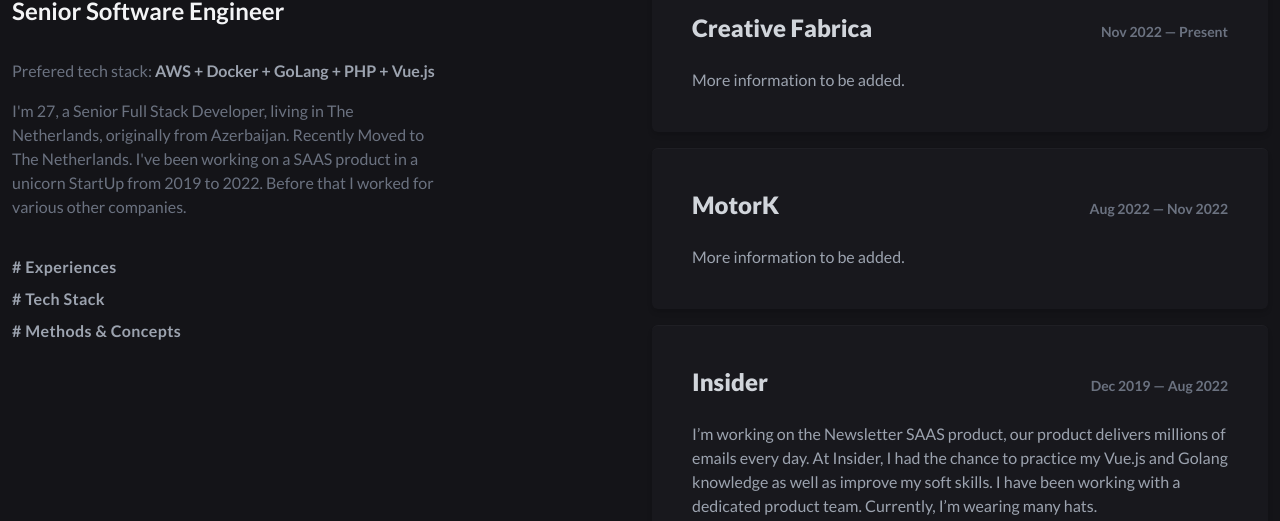
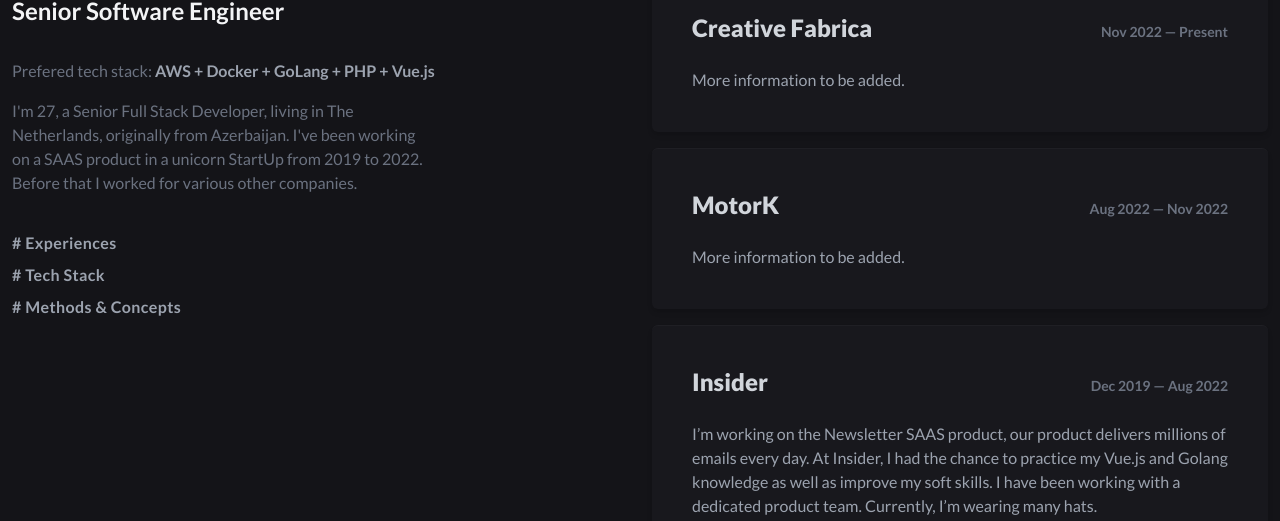
Before and after one commit to agilasadi/agilasadi.github.io, a plain HTML site: page index.html in a window 1280 px wide. Shown: the part 145-666 px from the top of the page. Drawn offline with Linux system fonts and the light colour scheme.

Commit message:
fixing description

```diff
--- a/index.html
+++ b/index.html
@@ -24,7 +24,7 @@
 					<p class="text-gray-500 pt-8">Prefered tech stack:
 						<b class="text-gray-400">AWS + Docker + GoLang + PHP + Vue.js</b></p>
 					<p class="text-gray-500 pt-4 lg:pr-32 xl:pr-48">
-						I'm 27, a Senior Full Stack Developer, living in The Netherlands, originally from Azerbaijan. Recently Moved to The Netherlands. I've been
+						I'm 27, a Senior Full Stack Developer, living in The Netherlands, originally from Azerbaijan. I've been
 						working on a SAAS product in a unicorn StartUp from 2019 to 2022. Before that I worked for various
 						other companies.
 					</p>
```
